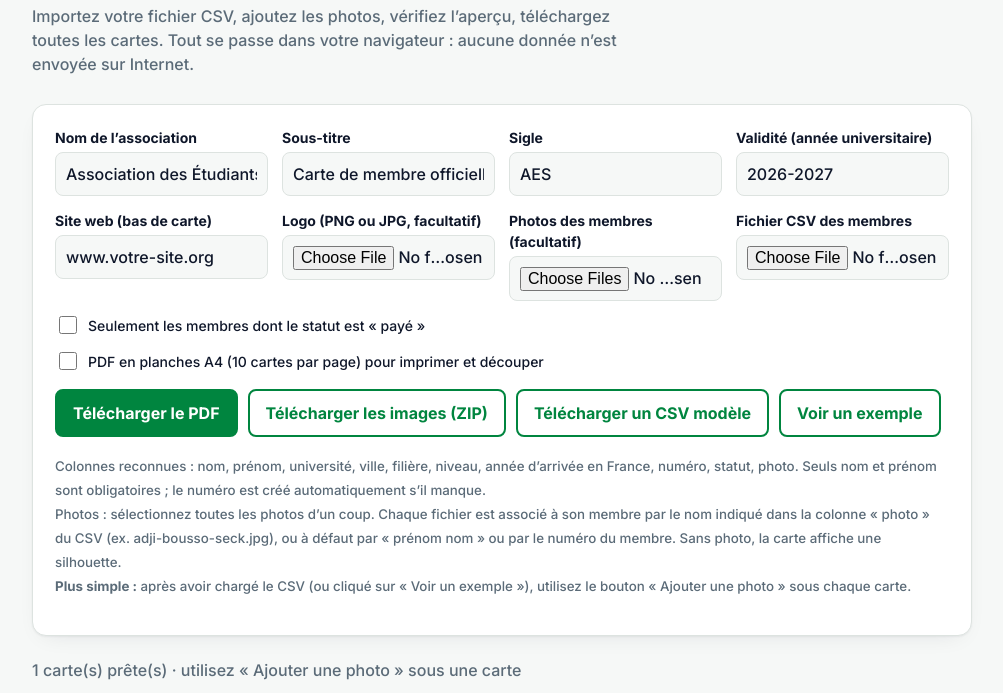
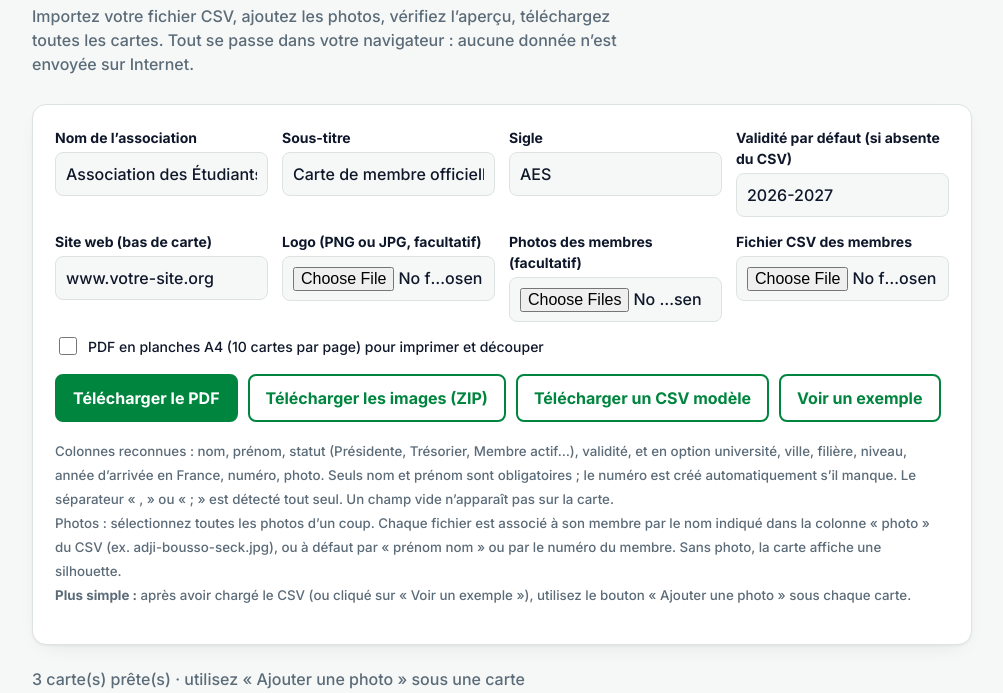
Before and after one commit to abdou123-guene/carte_membre_adji_bousso, a plain HTML site: page site/index.html in a window 1280 px wide. Both pictures are taken after a click on the button "Voir un exemple". Shown: the part 107-800 px from the top of the page, without its empty margins (138-1141 px from the left). Drawn offline with nearby package versions, Linux system fonts and the light colour scheme.

Commit message:
Add files via upload

```diff
--- a/site/index.html
+++ b/site/index.html
@@ -49,16 +49,15 @@ small{color:var(--mute)}
 
 <div class="box">
   <div class="row">
-    <div><label for="assoc">Nom de l’association</label><input type="text" id="assoc" value="Association des Étudiants Sénégalais d'Avignon"></div>
+    <div><label for="assoc">Nom de l’association</label><input type="text" id="assoc" value="Association des Étudiants Sénégalais d’Avignon"></div>
     <div><label for="sous">Sous-titre</label><input type="text" id="sous" value="Carte de membre officielle"></div>
     <div><label for="sigle">Sigle</label><input type="text" id="sigle" value="AES"></div>
-    <div><label for="annee">Validité (année universitaire)</label><input type="text" id="annee" value="2026-2027"></div>
+    <div><label for="annee">Validité par défaut (si absente du CSV)</label><input type="text" id="annee" value="2026-2027"></div>
     <div><label for="site">Site web (bas de carte)</label><input type="text" id="site" value="www.votre-site.org"></div>
     <div><label for="logoFile">Logo (PNG ou JPG, facultatif)</label><input type="file" id="logoFile" accept="image/*"></div>
     <div><label for="photoFiles">Photos des membres (facultatif)</label><input type="file" id="photoFiles" accept="image/*" multiple></div>
     <div><label for="file">Fichier CSV des membres</label><input type="file" id="file" accept=".csv,text/csv"></div>
   </div>
-  <label class="chk"><input type="checkbox" id="onlyPaid"> Seulement les membres dont le statut est « payé »</label>
   <label class="chk"><input type="checkbox" id="sheet"> PDF en planches A4 (10 cartes par page) pour imprimer et découper</label>
   <div class="actions">
     <button id="pdf" disabled>Télécharger le PDF</button>
@@ -66,7 +65,7 @@ small{color:var(--mute)}
     <button id="tpl" class="alt">Télécharger un CSV modèle</button>
     <button id="demo" class="alt">Voir un exemple</button>
   </div>
-  <p><small>Colonnes reconnues : nom, prénom, université, ville, filière, niveau, année d’arrivée en France, numéro, statut, photo. Seuls nom et prénom sont obligatoires ; le numéro est créé automatiquement s’il manque.<br>Photos : sélectionnez toutes les photos d’un coup. Chaque fichier est associé à son membre par le nom indiqué dans la colonne « photo » du CSV (ex. adji-bousso-seck.jpg), ou à défaut par « prénom nom » ou par le numéro du membre. Sans photo, la carte affiche une silhouette.<br><b>Plus simple :</b> après avoir chargé le CSV (ou cliqué sur « Voir un exemple »), utilisez le bouton « Ajouter une photo » sous chaque carte.</small></p>
+  <p><small>Colonnes reconnues : nom, prénom, statut (Présidente, Trésorier, Membre actif…), validité, et en option université, ville, filière, niveau, année d’arrivée en France, numéro, photo. Seuls nom et prénom sont obligatoires ; le numéro est créé automatiquement s’il manque. Le séparateur « , » ou « ; » est détecté tout seul. Un champ vide n’apparaît pas sur la carte.<br>Photos : sélectionnez toutes les photos d’un coup. Chaque fichier est associé à son membre par le nom indiqué dans la colonne « photo » du CSV (ex. adji-bousso-seck.jpg), ou à défaut par « prénom nom » ou par le numéro du membre. Sans photo, la carte affiche une silhouette.<br><b>Plus simple :</b> après avoir chargé le CSV (ou cliqué sur « Voir un exemple »), utilisez le bouton « Ajouter une photo » sous chaque carte.</small></p>
 </div>
 
 <p id="info"></p><p id="err"></p>
@@ -85,7 +84,7 @@ const F='Inter,system-ui,sans-serif';
 let members=[];
 
 const norm=s=>String(s||"").normalize("NFD").replace(/[\u0300-\u036f]/g,"").toLowerCase().replace(/[^a-z0-9]/g,"");
-const KEYS={nom:["nom","lastname","name"],prenom:["prenom","prenoms","firstname"],univ:["universite","ecole","etablissement","univ"],ville:["ville","city"],num:["numero","numeromembre","nmembre","id","matricule"],statut:["statut","paye","paiement","cotisation"],filiere:["filiere","specialite","formation"],niveau:["niveau","annee","diplome"],arrivee:["anneedarriveeenfrance","anneearrivee","arrivee"],photo:["photo","image","portrait","fichierphoto","photographie"]};
+const KEYS={nom:["nom","lastname","name"],prenom:["prenom","prenoms","firstname"],univ:["universite","ecole","etablissement","univ"],ville:["ville","city"],num:["numero","numeromembre","nmembre","id","matricule"],statut:["statut","statutmembre","fonction","role","paye","paiement","cotisation"],validite:["validite","validejusqua","validiteannee","expiration"],filiere:["filiere","specialite","formation"],niveau:["niveau","annee","diplome"],arrivee:["anneedarriveeenfrance","anneearrivee","arrivee"],photo:["photo","image","portrait","fichierphoto","photographie"]};
 function pick(row,k){for(const h in row){if(KEYS[k].includes(norm(h)))return (row[h]||"").trim()}return ""}
 const isPaid=v=>["oui","paye","payee","ok","1","true","vrai","yes"].includes(norm(v));
 const numOf=m=>m.num||`${$("sigle").value}-${new Date().getFullYear()}-${String(m.idx).padStart(3,"0")}`;
@@ -171,11 +170,12 @@ function drawCard(m){
   c.fillStyle="#0B1220";fit(c,full,MX,72,"800");c.fillText(full,X,232,MX);
   const role="Étudiant(e)"+(m.filiere?" en "+m.filiere:"");
   c.fillStyle="#3B82F6";fit(c,role,MX,34,"600");c.fillText(role,X,282,MX);
-  field(c,"Statut",statutOf(m),X,336,X2-X-30);
-  field(c,"Niveau",m.niveau,X2,336,W-40-X2);
-  field(c,"Université",[m.univ,m.ville].filter(Boolean).join(", "),X,412,MX);
-  field(c,"Validité",$("annee").value,X,488,X2-X-30);
-  field(c,"En France depuis",m.arrivee,X2,488,W-40-X2);
+  const flds=[["Statut",statutOf(m),0],["Niveau",m.niveau,0],["Université",[m.univ,m.ville].filter(Boolean).join(", "),1],["Validité",m.validite||$("annee").value,0],["En France depuis",m.arrivee,0]].filter(f=>f[1]);
+  const rows=[];let cur=[];  // 2 colonnes ; l'université prend toute la ligne
+  flds.forEach(f=>{if(f[2]){if(cur.length){rows.push(cur);cur=[]}rows.push([f])}else{cur.push(f);if(cur.length===2){rows.push(cur);cur=[]}}});
+  if(cur.length)rows.push(cur);
+  const fy=rows.length>=3?336:rows.length===2?372:410; // bloc recentré quand il y a peu de champs
+  rows.forEach((r,i)=>r.forEach((f,j)=>field(c,f[0],f[1],j?X2:X,fy+i*76,f[2]?MX:(j?W-40-X2:X2-X-30))));
   // signatures + mentions
   c.strokeStyle="#CBD5E1";c.lineWidth=3;
   [[X,X+170],[X+184,X+354]].forEach(([a,b])=>{c.beginPath();c.moveTo(a,556);c.lineTo(b,556);c.stroke()});
@@ -194,13 +194,13 @@ function drawCard(m){
 let shown=12;
 function load(text){
   $("err").textContent="";
-  const res=Papa.parse(text,{header:true,skipEmptyLines:true});
-  members=res.data.map(r=>({nom:pick(r,"nom"),prenom:pick(r,"prenom"),univ:pick(r,"univ"),ville:pick(r,"ville"),num:pick(r,"num"),statut:pick(r,"statut"),filiere:pick(r,"filiere"),niveau:pick(r,"niveau"),arrivee:pick(r,"arrivee"),photo:pick(r,"photo")}))
+  const res=Papa.parse(text.replace(/^\ufeff/,""),{header:true,skipEmptyLines:true});
+  members=res.data.map(r=>({nom:pick(r,"nom"),prenom:pick(r,"prenom"),univ:pick(r,"univ"),ville:pick(r,"ville"),num:pick(r,"num"),statut:pick(r,"statut"),validite:pick(r,"validite"),filiere:pick(r,"filiere"),niveau:pick(r,"niveau"),arrivee:pick(r,"arrivee"),photo:pick(r,"photo")}))
    .filter(m=>m.nom||m.prenom).map((m,i)=>({...m,idx:i+1}));
   if(!members.length){$("err").textContent="Aucun membre trouvé. Vérifiez que la première ligne contient les colonnes « nom » et « prénom ».";return}
   render();
 }
-function current(){return $("onlyPaid").checked&&members.some(m=>m.statut)?members.filter(m=>isPaid(m.statut)):members}
+function current(){return members}
 function cardEl(m){
   const fig=document.createElement("figure");fig.className="card";
   fig.appendChild(drawCard(m));
@@ -240,7 +240,6 @@ $("photoFiles").onchange=e=>{
     .then(()=>members.length&&render());
 };
 ["assoc","sous","sigle","annee","site"].forEach(id=>$(id).oninput=()=>members.length&&render());
-$("onlyPaid").onchange=()=>members.length&&render();
 
 $("pdf").onclick=async()=>{
   await loadFonts();const list=current(),{jsPDF}=window.jspdf;
@@ -260,7 +259,7 @@ $("zip").onclick=async()=>{
   current().forEach(m=>z.file(`carte-${numOf(m)}.png`,drawCard(m).toDataURL("image/png").split(",")[1],{base64:true}));
   save(URL.createObjectURL(await z.generateAsync({type:"blob"})),"cartes-membres.zip");
 };
-const SAMPLE="Nom,Prénom,Université,Ville,Filière,Niveau,Année d’arrivée en France,Statut,Photo\nSECK,Adji Bousso,Université Avignon,Avignon,Géomatique,Master 2,2023,oui,adji-bousso-seck.jpg\n";
+const SAMPLE="Nom;Prénom;Statut;Validité\nSECK;Adji Bousso;Présidente;2026-2027\nDIOP;Moussa;Trésorier;2026-2027\nNDIAYE;Awa;Membre actif;2026-2027\n";
 $("tpl").onclick=()=>save(URL.createObjectURL(new Blob(["\ufeff"+SAMPLE],{type:"text/csv"})),"membres-modele.csv");
 $("demo").onclick=()=>{manual.clear();load(SAMPLE)};
 </script>
```
